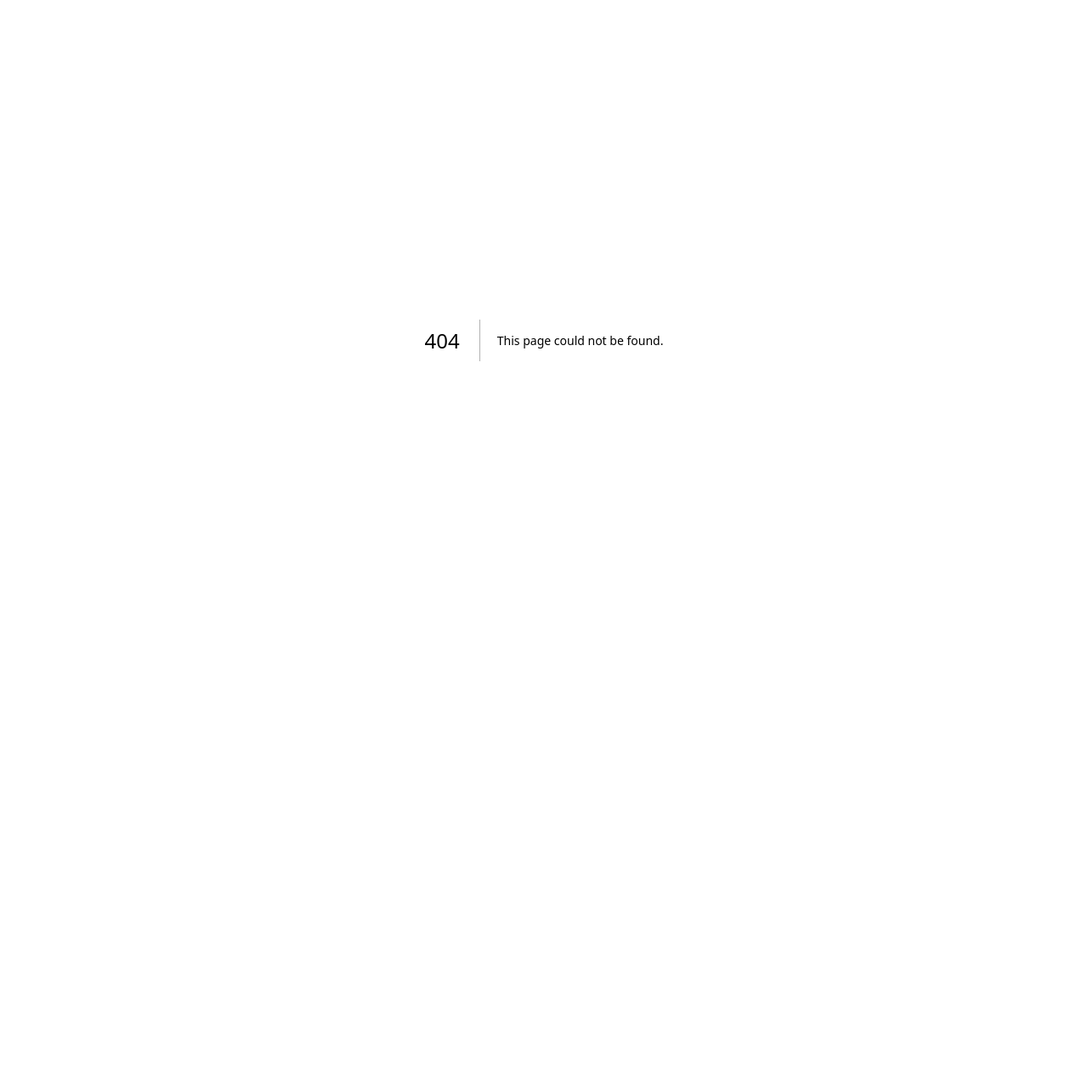
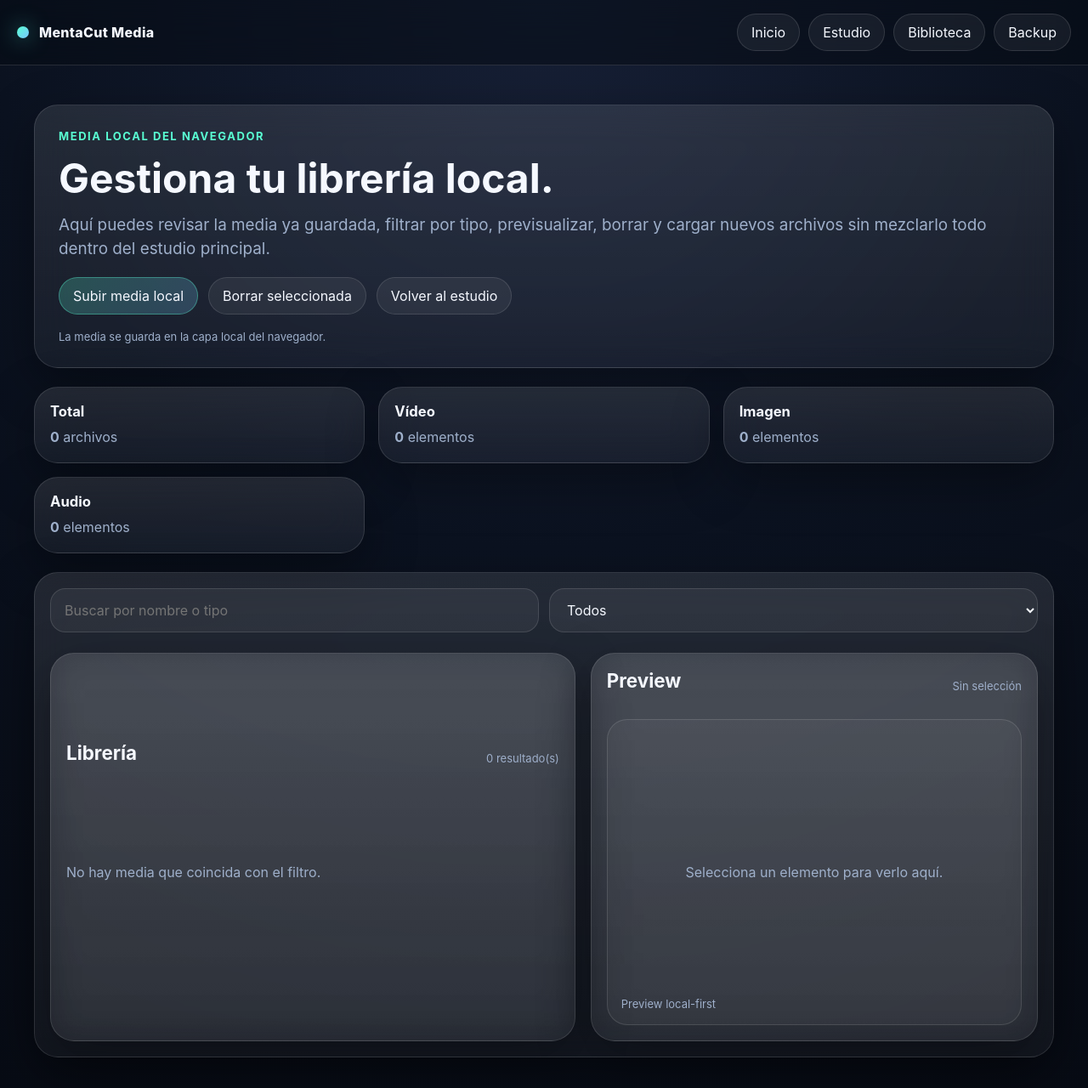
Before and after one commit to alain7224/MentaCut, a Next.js app: page /studio/media in a window 1280 px wide. Before the commit this address had no page. Shown: the whole page at 85% size. Before the commit the page ends 800 px from the top, so only its background shows below. Built offline with nearby package versions, Linux system fonts and the light colour scheme.

Commit message:
feat: add local media library route with filters and preview

```diff
--- /dev/null
+++ b/app/studio/media/page.tsx
@@ -0,0 +1,183 @@
+'use client'
+
+import Link from 'next/link'
+import { useEffect, useMemo, useState } from 'react'
+import { getLocalMediaFile, listLocalMedia, removeLocalMedia, saveLocalMedia, type LocalMediaKind, type LocalMediaRecord } from '@/lib/local-media'
+
+const MEDIA_FILTERS: Array<'all' | LocalMediaKind> = ['all', 'video', 'image', 'audio']
+
+export default function StudioMediaPage() {
+  const [items, setItems] = useState<LocalMediaRecord[]>([])
+  const [selectedId, setSelectedId] = useState<string | null>(null)
+  const [filter, setFilter] = useState<'all' | LocalMediaKind>('all')
+  const [query, setQuery] = useState('')
+  const [previewUrl, setPreviewUrl] = useState<string | null>(null)
+  const [status, setStatus] = useState('')
+
+  useEffect(() => {
+    void refresh()
+  }, [])
+
+  useEffect(() => {
+    let revokeUrl: string | null = null
+    async function loadPreview() {
+      if (!selectedId) {
+        setPreviewUrl(null)
+        return
+      }
+      const file = await getLocalMediaFile(selectedId)
+      if (!file) {
+        setPreviewUrl(null)
+        return
+      }
+      const url = URL.createObjectURL(file)
+      revokeUrl = url
+      setPreviewUrl(url)
+    }
+    void loadPreview()
+    return () => {
+      if (revokeUrl) URL.revokeObjectURL(revokeUrl)
+    }
+  }, [selectedId])
+
+  async function refresh() {
+    const next = await listLocalMedia()
+    setItems(next)
+    setSelectedId((current) => current ?? next[0]?.id ?? null)
+  }
+
+  async function handleUpload(event: React.ChangeEvent<HTMLInputElement>) {
+    const files = Array.from(event.target.files ?? [])
+    for (const file of files) {
+      await saveLocalMedia(file)
+    }
+    event.target.value = ''
+    setStatus(`${files.length} archivo(s) añadido(s)`)
+    await refresh()
+  }
+
+  async function handleDelete() {
+    if (!selectedId) return
+    await removeLocalMedia(selectedId)
+    setStatus('Archivo eliminado de la librería local')
+    setSelectedId(null)
+    setPreviewUrl(null)
+    await refresh()
+  }
+
+  const filtered = useMemo(() => {
+    const normalized = query.trim().toLowerCase()
+    return items.filter((item) => {
+      const matchesFilter = filter === 'all' || item.kind === filter
+      const matchesQuery = !normalized || `${item.name} ${item.kind} ${item.type}`.toLowerCase().includes(normalized)
+      return matchesFilter && matchesQuery
+    })
+  }, [items, filter, query])
+
+  const selected = useMemo(() => items.find((item) => item.id === selectedId) ?? null, [items, selectedId])
+  const counts = useMemo(() => ({
+    all: items.length,
+    video: items.filter((item) => item.kind === 'video').length,
+    image: items.filter((item) => item.kind === 'image').length,
+    audio: items.filter((item) => item.kind === 'audio').length,
+  }), [items])
+
+  return (
+    <div className="page-shell">
+      <header className="topbar">
+        <div className="brand">
+          <span className="brand-dot" />
+          <span>MentaCut Media</span>
+        </div>
+        <nav className="nav">
+          <Link href="/" className="nav-link">Inicio</Link>
+          <Link href="/studio" className="nav-link">Estudio</Link>
+          <Link href="/studio/library" className="nav-link">Biblioteca</Link>
+          <Link href="/studio/backup" className="nav-link">Backup</Link>
+        </nav>
+      </header>
+
+      <main className="main">
+        <section className="section">
+          <div className="panel hero-copy">
+            <span className="eyebrow">Media local del navegador</span>
+            <h1 className="title" style={{ fontSize: 'clamp(1.8rem, 4vw, 3rem)' }}>Gestiona tu librería local.</h1>
+            <p className="sub">
+              Aquí puedes revisar la media ya guardada, filtrar por tipo, previsualizar, borrar y cargar nuevos archivos sin mezclarlo todo dentro del estudio principal.
+            </p>
+            <div className="action-row">
+              <label className="btn btn-primary upload-btn">
+                <input type="file" multiple accept="video/*,image/*,audio/*" hidden onChange={handleUpload} />
+                Subir media local
+              </label>
+              <button className="btn" onClick={handleDelete} disabled={!selectedId}>Borrar seleccionada</button>
+              <Link href="/studio" className="btn">Volver al estudio</Link>
+            </div>
+            <div className="timeline-label">{status || 'La media se guarda en la capa local del navegador.'}</div>
+          </div>
+        </section>
+
+        <section className="section">
+          <div className="cards">
+            <article className="panel card"><h3>Total</h3><p><strong>{counts.all}</strong> archivos</p></article>
+            <article className="panel card"><h3>Vídeo</h3><p><strong>{counts.video}</strong> elementos</p></article>
+            <article className="panel card"><h3>Imagen</h3><p><strong>{counts.image}</strong> elementos</p></article>
+            <article className="panel card"><h3>Audio</h3><p><strong>{counts.audio}</strong> elementos</p></article>
+          </div>
+        </section>
+
+        <section className="section">
+          <div className="panel timeline">
+            <div className="editor-grid-2" style={{ marginBottom: 12 }}>
+              <input className="input" value={query} onChange={(event) => setQuery(event.target.value)} placeholder="Buscar por nombre o tipo" />
+              <select className="input" value={filter} onChange={(event) => setFilter(event.target.value as 'all' | LocalMediaKind)}>
+                {MEDIA_FILTERS.map((item) => (
+                  <option key={item} value={item}>{item === 'all' ? 'Todos' : item}</option>
+                ))}
+              </select>
+            </div>
+
+            <div className="studio-grid-2">
+              <div className="panel stage media-library-panel">
+                <div className="row-head">
+                  <h2 className="section-title">Librería</h2>
+                  <div className="timeline-label">{filtered.length} resultado(s)</div>
+                </div>
+                <div className="media-list">
+                  {filtered.length === 0 ? <div className="empty">No hay media que coincida con el filtro.</div> : null}
+                  {filtered.map((item) => (
+                    <button key={item.id} className={`project-item ${item.id === selectedId ? 'active' : ''}`} onClick={() => setSelectedId(item.id)}>
+                      <strong>{item.name}</strong>
+                      <div className="timeline-label">{item.kind} · {item.duration ? `${item.duration.toFixed(1)}s` : `${Math.round(item.size / 1024)} KB`}</div>
+                    </button>
+                  ))}
+                </div>
+              </div>
+
+              <div className="panel stage">
+                <div className="row-head">
+                  <h2 className="section-title">Preview</h2>
+                  <div className="timeline-label">{selected?.type ?? 'Sin selección'}</div>
+                </div>
+                <div className="stage-preview media-preview-box">
+                  {selected?.kind === 'video' && previewUrl ? <video className="media-preview" src={previewUrl} controls playsInline /> : null}
+                  {selected?.kind === 'image' && previewUrl ? <img className="media-preview" src={previewUrl} alt={selected.name} /> : null}
+                  {selected?.kind === 'audio' && previewUrl ? <audio className="audio-preview" src={previewUrl} controls /> : null}
+                  {!previewUrl ? <div className="empty">Selecciona un elemento para verlo aquí.</div> : null}
+                </div>
+                {selected ? (
+                  <div className="cards" style={{ gridTemplateColumns: 'repeat(2, minmax(0, 1fr))' }}>
+                    <article className="panel card"><h3>Nombre</h3><p>{selected.name}</p></article>
+                    <article className="panel card"><h3>Tipo</h3><p>{selected.kind}</p></article>
+                    <article className="panel card"><h3>Tamaño</h3><p>{Math.round(selected.size / 1024)} KB</p></article>
+                    <article className="panel card"><h3>Duración</h3><p>{selected.duration ? `${selected.duration.toFixed(1)} s` : '—'}</p></article>
+                  </div>
+                ) : null}
+              </div>
+            </div>
+          </div>
+        </section>
+      </main>
+    </div>
+  )
+}
```
